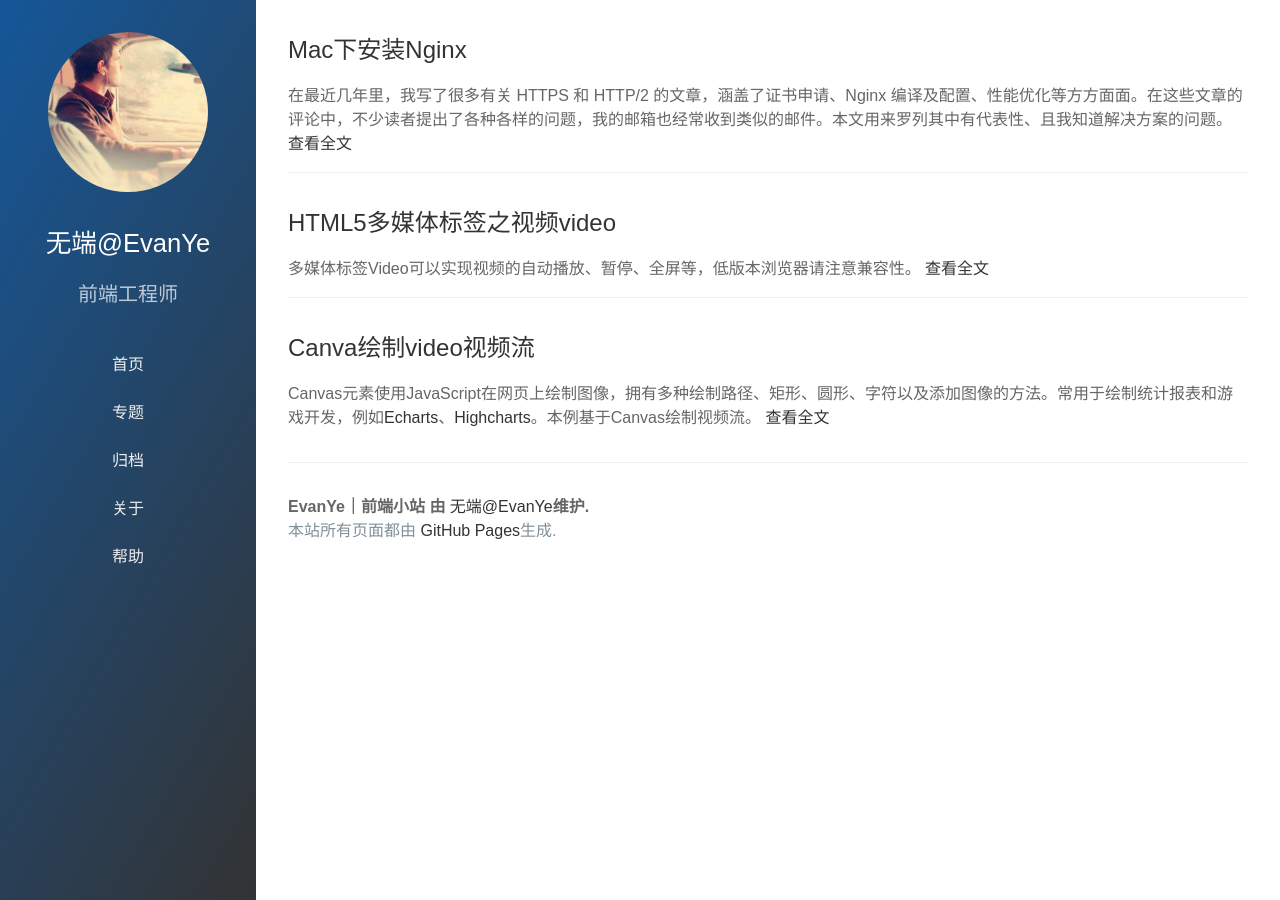
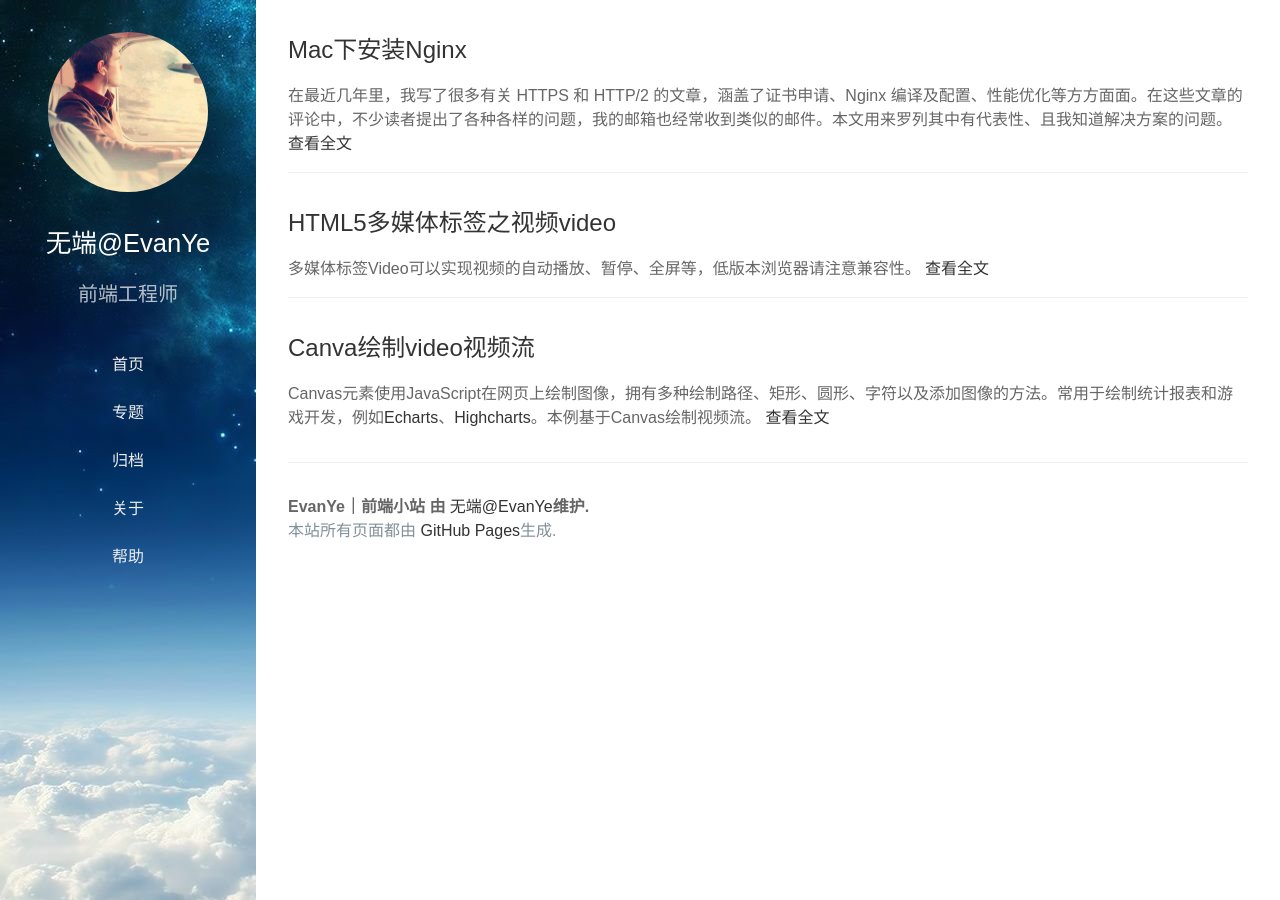
Before and after one commit to EvanYe1990/notes, a Jekyll site: the page built from index.md, in a window 1280 px wide. Built offline with Jekyll 4.4.1, drawn with Linux system fonts in a browser that asks for light colours; our own code applies the rules of GitHub Pages for plain Markdown files.

Commit message:
左侧背景图

```diff
--- a/assets/css/style.css
+++ b/assets/css/style.css
@@ -265,7 +265,13 @@ a:hover { text-decoration: underline; }
 @media screen and (max-width: 42em) { .btn { display: block; width: 100%; padding: 0.75rem; font-size: 0.9rem; }
   .btn + .btn { margin-top: 1rem; margin-left: 0; } }
 
-.page-header { color: #fff; text-align: center; background-color: #333; background-image: linear-gradient(120deg, #155799, #333); height: 100%;}
+.page-header {
+  color: #fff;
+  text-align: center;
+  background-color: #333;
+  background-image: linear-gradient(120deg, #155799, #333);
+
+  height: 100%;}
 .page-header .nav > a { padding: 0 .8rem; line-height: 3rem; color: #efefef; text-decoration: none; }
 .page-header .nav > a:hover { color: #ccc; }
 @media screen and (min-width: 64em) {
@@ -274,6 +280,7 @@ a:hover { text-decoration: underline; }
     left: 0;
     top: 0;
     width: 16rem;
+    background-image: url(/notes/assets/images/bg.jpeg);
   }
   .page-header .avator {
     display: block;
@@ -293,6 +300,7 @@ a:hover { text-decoration: underline; }
     left: 0;
     top: 0;
     width: 12rem;
+    background-image: url(/notes/assets/images/bg.jpeg);
   }
   .page-header .avator {
     display: block;
```
